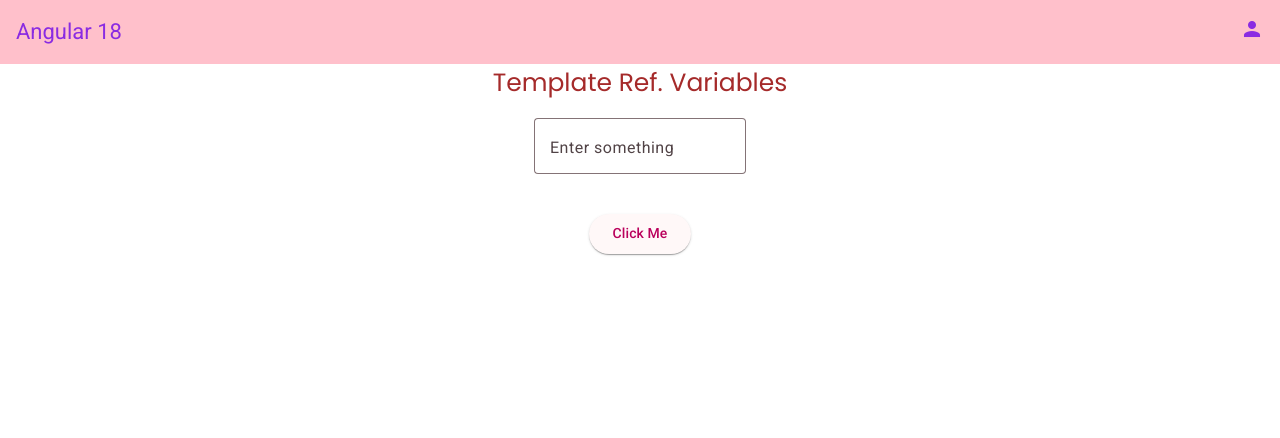
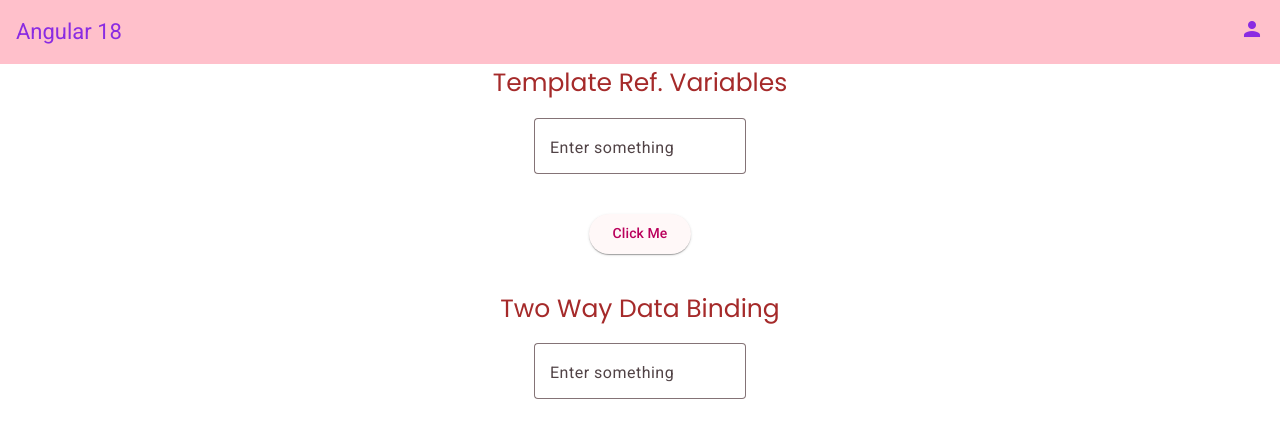
Before and after one commit to SatishKonduru/Angular18, an Angular app: page / in a window 1280 px wide. Shown: the top 438 px of the page. Built offline with nearby package versions, Linux system fonts and the light colour scheme.

Commit message:
Two Way Data Binding is Done

```diff
--- a/src/app/app.component.html
+++ b/src/app/app.component.html
@@ -5,3 +5,4 @@
 <!-- <app-class-binding></app-class-binding> -->
 <!-- <app-event-binding></app-event-binding> -->
 <app-temp-ref-variables></app-temp-ref-variables>
+<app-two-way-data-binding></app-two-way-data-binding>
--- a/src/app/app.component.ts
+++ b/src/app/app.component.ts
@@ -7,11 +7,12 @@ import { StyleBindingComponent } from "./components/style-binding/style-binding.
 import { ClassBindingComponent } from "./components/class-binding/class-binding.component";
 import { EventBindingComponent } from "./components/event-binding/event-binding.component";
 import { TempRefVariablesComponent } from "./components/temp-ref-variables/temp-ref-variables.component";
+import { TwoWayDataBindingComponent } from "./components/two-way-data-binding/two-way-data-binding.component";
 
 @Component({
   selector: 'app-root',
   standalone: true,
-  imports: [RouterOutlet, HeaderComponent, InterpolationComponent, PropertyBindingComponent, StyleBindingComponent, ClassBindingComponent, EventBindingComponent, TempRefVariablesComponent],
+  imports: [RouterOutlet, HeaderComponent, InterpolationComponent, PropertyBindingComponent, StyleBindingComponent, ClassBindingComponent, EventBindingComponent, TempRefVariablesComponent, TwoWayDataBindingComponent],
   templateUrl: './app.component.html',
   styleUrl: './app.component.css'
 })
--- /dev/null
+++ b/src/app/components/two-way-data-binding/two-way-data-binding.component.html
@@ -0,0 +1,17 @@
+<div style="display: flex; justify-content: center;">
+    <p style="font-size: 25px; color:brown;">Two Way Data Binding</p>
+</div>
+<div class="container" style="display: flex; flex-direction: column; gap: 20px;">
+    <div style="display: flex;justify-content: center;">
+        <mat-form-field appearance="outline">
+            <mat-label>Enter something</mat-label>
+            <input matInput [(ngModel)]="myMessage" >
+          </mat-form-field>
+    </div>
+
+    <div style="display: flex;justify-content: center;">
+        <p style="font-size: 50px; color: blue; ">{{myMessage}}</p>
+    </div>
+
+
+</div>
```
Also changed, not shown: src/app/components/two-way-data-binding/two-way-data-binding.component.ts (added, +16 -0 lines), src/app/components/two-way-data-binding/two-way-data-binding.component.css (added).
